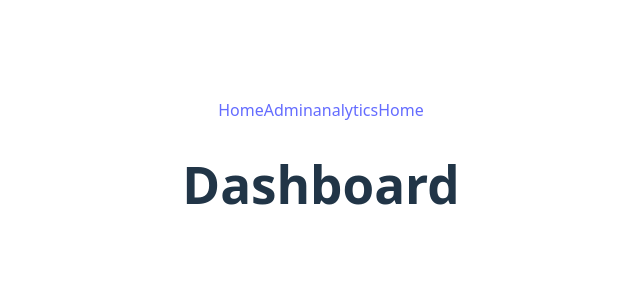
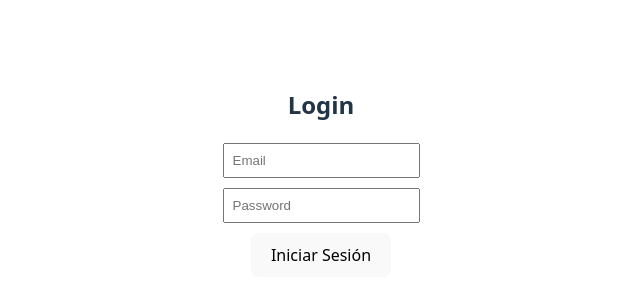
Before and after one commit to T-Arias/mdw-tm-front-end, a React (Vite) app: page /login in a window 1280 px wide. Before the commit this address led to /home. Shown: the part 228-528 px from the top of the page, without its empty margins (319-959 px from the left). Built offline with nearby package versions, Linux system fonts and the light colour scheme.

Commit message:
Implement Redux for state management and add authentication features

```diff
--- a/package.json
+++ b/package.json
@@ -10,8 +10,11 @@
     "preview": "vite preview"
   },
   "dependencies": {
+    "@reduxjs/toolkit": "^2.9.2",
+    "axios": "^1.13.0",
     "react": "^19.1.1",
     "react-dom": "^19.1.1",
+    "react-redux": "^9.2.0",
     "react-router": "^7.9.4"
   },
   "devDependencies": {
--- a/src/App.tsx
+++ b/src/App.tsx
@@ -1,16 +1,9 @@
 import './App.css'
-import { Link } from 'react-router';
 import { AppRouter } from './Router/AppRouter';
 
 function App() {
   return (
     <>
-      <nav>
-        <Link to={'/home'}>Home</Link>
-        <Link to={'/admin'}>Admin</Link>
-        <Link to={'/analytics'}>analytics</Link>
-        <Link to={'/home'}>Home</Link>
-      </nav>
       <AppRouter />
 
     </>
--- a/src/Router/AppRouter.tsx
+++ b/src/Router/AppRouter.tsx
@@ -2,32 +2,22 @@ import { Navigate, Route, Routes } from 'react-router'
 import { DashboardComponent } from '../components/DashboardComponent'
 import { AdminComponent } from '../components/AdminComponent'
 import { ProtectedRouter } from './ProtectedRouter'
-import type { User } from '../types/user'
-import { useEffect, useState } from 'react'
+import Login from '../pages/LoginPage'
+import { useAppSelector } from '../hooks/store'
 
 export const AppRouter = () => {
-    const [user, setUser] = useState<User>();
-
-    useEffect(() => {
-        setUser({
-            id: 1,
-            name: 'John Doe',
-            username: 'johndoe',
-            email: '',
-            permissionLevel: ['USER']
-        });
-    }, []);
+    const user = useAppSelector(state => state.auth.user);
 
     return (
         <Routes>
-            <Route index element={<DashboardComponent />} />
-            <Route path="/home" element={<DashboardComponent />} />
+            <Route index path="/login" element={<Login />} />
             <Route element={<ProtectedRouter isAllowed={!!user} />}>
+                <Route path="/home" element={<DashboardComponent />} />
                 <Route path="/about" element={<h1>About</h1>} />
                 <Route path="/admin" element={<AdminComponent />} />
             </Route>
             <Route path="/analytics" element={
-                <ProtectedRouter isAllowed={!!user && user.permissionLevel.includes('ADMIN')} redirectTo="/about">
+                <ProtectedRouter isAllowed={!!user && user.role.includes('ADMIN')} redirectTo="/about">
                     <h1>Analytics</h1>
                 </ProtectedRouter>} />
             <Route path='/*' element={<Navigate to="/home" />} />
--- a/src/components/DashboardComponent.tsx
+++ b/src/components/DashboardComponent.tsx
@@ -1,8 +1,15 @@
+import { Link } from "react-router"
 
 export const DashboardComponent = () => {
   return (
     <>
       <h1>Dashboard</h1>
+      <nav>
+        <Link to={'/home'}>Home</Link>
+        <Link to={'/admin'}>Admin</Link>
+        <Link to={'/analytics'}>analytics</Link>
+        <Link to={'/home'}>Home</Link>
+      </nav>
     </>
   )
 }
--- /dev/null
+++ b/src/hooks/store.ts
@@ -0,0 +1,6 @@
+import type { AppDispatch, RootState } from "../store";
+import { useDispatch, useSelector } from "react-redux";
+import type { TypedUseSelectorHook } from "react-redux";
+
+export const useAppSelector: TypedUseSelectorHook<RootState> = useSelector;
+export const useAppDispatch = () => useDispatch<AppDispatch>();
--- /dev/null
+++ b/src/pages/LoginPage.tsx
@@ -0,0 +1,54 @@
+import { useEffect, useState } from 'react';
+import { authService } from '../services/authService';
+import { login } from '../store/auth/slice';
+import { useAppDispatch, useAppSelector } from '../hooks/store';
+import { useNavigate } from 'react-router';
+
+const Login = () => {
+    const [email, setEmail] = useState('');
+    const [password, setPassword] = useState('');
+    const dispatch = useAppDispatch();
+    const auth = useAppSelector(state => state.auth);
+    const navigator = useNavigate();
+
+    useEffect(() => {
+        console.log('Auth state changed:', auth);
+    }, [auth]);
+
+    const handleSubmit = async (e: React.FormEvent) => {
+        e.preventDefault();
+
+        const response = await authService.login({ email, password });
+        if (response) {
+            dispatch(login(response));
+            navigator('/home');
+        }
+    };
+
+    return (
+        <form onSubmit={handleSubmit} style={{ padding: '20px' }}>
+            <h2>Login</h2>
+            <input
+                autoComplete='email'
+                type="email"
+                placeholder="Email"
+                value={email}
+                onChange={(e) => setEmail(e.target.value)}
+                style={{ display: 'block', margin: '10px 0', padding: '8px' }}
+            />
+            <input
+                autoComplete='current-password'
+                type="password"
+                placeholder="Password"
+                value={password}
+                onChange={(e) => setPassword(e.target.value)}
+                style={{ display: 'block', margin: '10px 0', padding: '8px' }}
+            />
+            <button type="submit">
+                Iniciar Sesión
+            </button>
+        </form>
+    );
+};
+
+export default Login;
--- /dev/null
+++ b/src/services/api.ts
@@ -0,0 +1,13 @@
+import axios from "axios";
+
+const API_BASE_URL = 'http://localhost:3000/api';
+
+export const api = axios.create({
+    baseURL: API_BASE_URL,
+    headers: {
+        'Content-Type': 'application/json',
+    },
+    withCredentials: true
+});
+
+export default api;
--- /dev/null
+++ b/src/services/authService.ts
@@ -0,0 +1,21 @@
+import type { User } from '../types/user';
+import api from './api';
+
+interface LoginCredentials {
+    email: string;
+    password: string;
+}
+
+interface LoginResponse extends User {
+}
+
+export const authService = {
+    login: async (credentials: LoginCredentials): Promise<LoginResponse> => {
+        const response = await api.post('/auth/login', credentials);
+        return response.data;
+    },
+
+    logout: async (): Promise<void> => {
+        await api.post('/auth/logout');
+    },
+};
--- /dev/null
+++ b/src/store/auth/slice.ts
@@ -0,0 +1,25 @@
+import { createSlice, type PayloadAction } from "@reduxjs/toolkit";
+import type { User } from "../../types/user";
+
+interface AuthState {
+    user: User | null;
+}
+const initialState: AuthState = {
+    user: null,
+};
+
+export const authSlice = createSlice({
+    name: "auth",
+    initialState,
+    reducers: {
+        login: (state, action: PayloadAction<User>) => {
+            state.user = action.payload;
+        },
+        logout: (state) => {
+            state.user = null;
+        },
+    }
+});
+
+export const { login, logout } = authSlice.actions;
+export default authSlice.reducer;
--- /dev/null
+++ b/src/store/index.ts
@@ -0,0 +1,11 @@
+import { configureStore } from '@reduxjs/toolkit';
+import { authSlice } from './auth/slice';
+
+export const store = configureStore({
+    reducer: {
+        auth: authSlice.reducer,
+    },
+});
+
+export type RootState = ReturnType<typeof store.getState>
+export type AppDispatch = typeof store.dispatch
--- a/src/types/user.ts
+++ b/src/types/user.ts
@@ -3,7 +3,7 @@ export interface User {
   name: string,
   username: string,
   email: string,
-  permissionLevel: PermissionLevel[]
+  role: PermissionLevel[]
 }
 
 export type PermissionLevel = 'ADMIN' | 'USER' | 'GUEST';
```
Also changed, not shown: src/main.tsx (+4 -3 lines), 1 other file (tests, documents, lock files or other folders).
